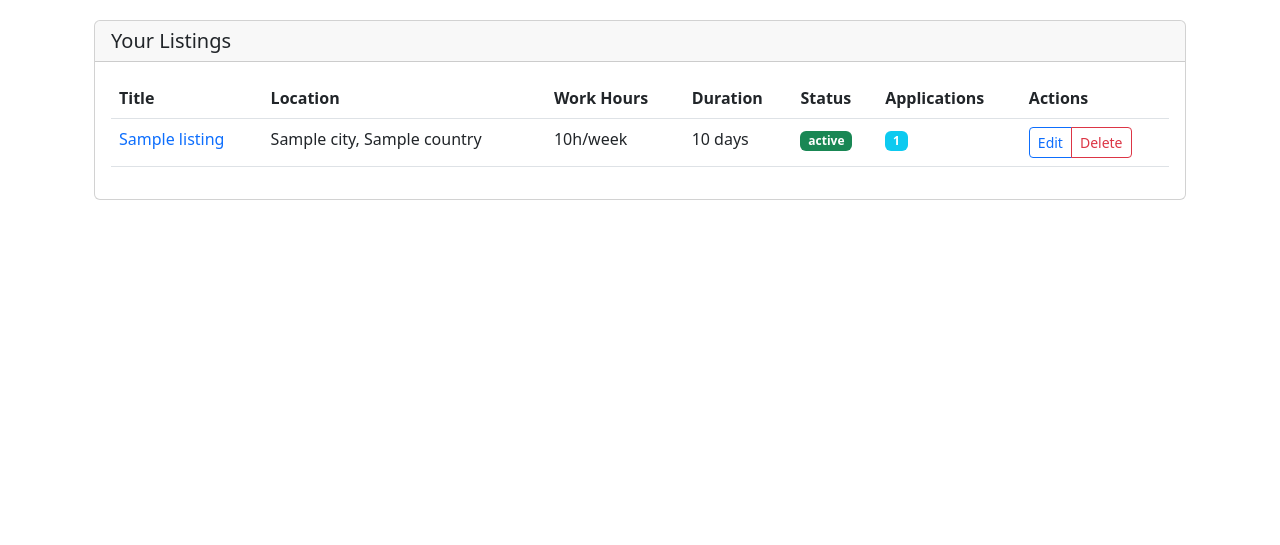
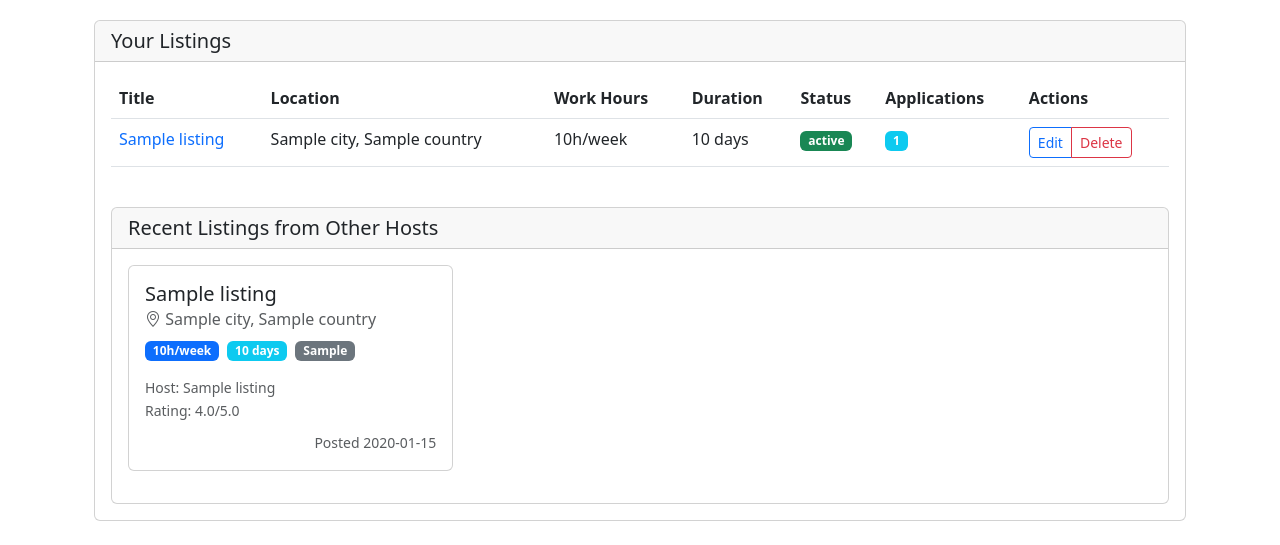
Before and after one commit to xiaodangaoooo/HostHub, a Flask app: template app/templates/host/dashboard.html in a window 1280 px wide. Shown: the part 278-823 px from the top of the page. Before the commit the page ends 478 px from the top, so only its background shows below. Run offline with Flask 3, Linux system fonts and the light colour scheme; a user stored in the database is signed in; tables that the repository leaves empty hold one stand-in row (values such as "Sample post"); the template is opened without the code that fills it: most values are stand-ins (such as "Sample title", 1, 10 or a date in 2020); some libraries are stand-ins or nearby versions.

Commit message:
get other host's listing implemented

```diff
--- a/app/templates/host/dashboard.html
+++ b/app/templates/host/dashboard.html
@@ -126,6 +126,53 @@
                 </a>
             </div>
             {% endif %}
+            <!-- Other Hosts' Recent Listings -->
+            <div class="card mt-4">
+                <div class="card-header">
+                    <h2 class="card-title h5 mb-0">Recent Listings from Other Hosts</h2>
+                </div>
+                <div class="card-body">
+                    <div class="row">
+                        {% if other_listings %}
+                            {% for listing in other_listings %}
+                            <div class="col-md-4 mb-3">
+                                <div class="card h-100">
+                                    <div class="card-body">
+                                        <h5 class="card-title">{{ listing.title }}</h5>
+                                        <h6 class="card-subtitle mb-2 text-muted">
+                                            <i class="bi bi-geo-alt"></i> {{ listing.city }}, {{ listing.country }}
+                                        </h6>
+
+                                        <div class="mb-2">
+                                            <span class="badge bg-primary me-1">{{ listing.work_hour }}h/week</span>
+                                            <span class="badge bg-info me-1">{{ listing.duration_day }} days</span>
+                                            <span class="badge bg-secondary">{{ listing.work_type }}</span>
+                                        </div>
+
+                                        <div class="mt-3">
+                                            <small class="text-muted d-block">Host: {{ listing.host_name }}</small>
+                                            {% if listing.host_rating %}
+                                                <small class="text-muted">Rating: {{ "%.1f"|format(listing.host_rating) }}/5.0</small>
+                                            {% endif %}
+                                        </div>
+
+                                        <div class="mt-2 text-end">
+                                            <small class="text-muted">
+                                                Posted {{ listing.created_at.strftime('%Y-%m-%d') }}
+                                            </small>
+                                        </div>
+                                    </div>
+                                </div>
+                            </div>
+                            {% endfor %}
+                        {% else %}
+                            <div class="col-12">
+                                <p class="text-center mb-0">No recent listings from other hosts available.</p>
+                            </div>
+                        {% endif %}
+                    </div>
+                </div>
+            </div>
         </div>
     </div>
 </div>
```
Also changed, not shown: app/routes/host.py (+6 -2 lines), app/utils/db_utils.py (+24 -0 lines).
